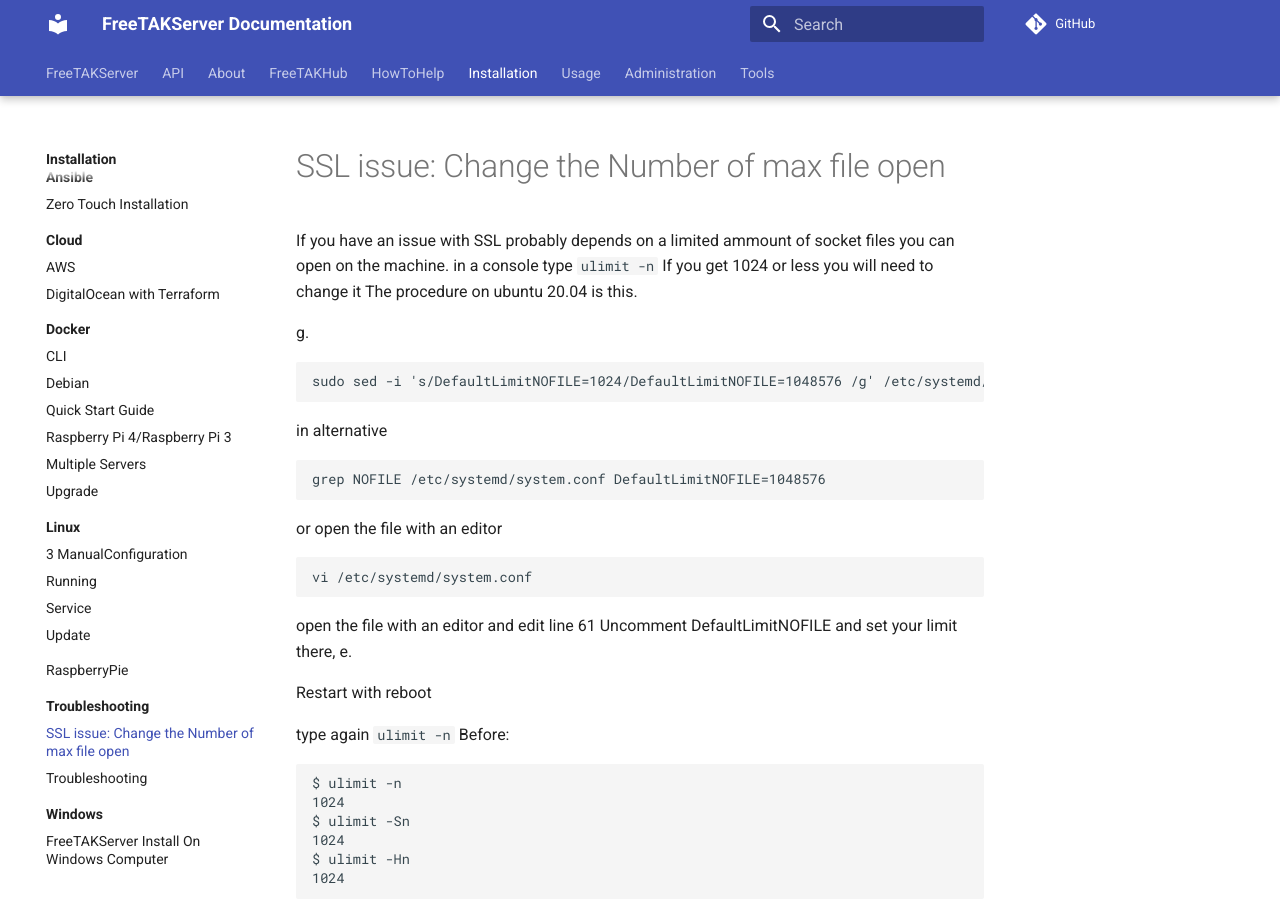
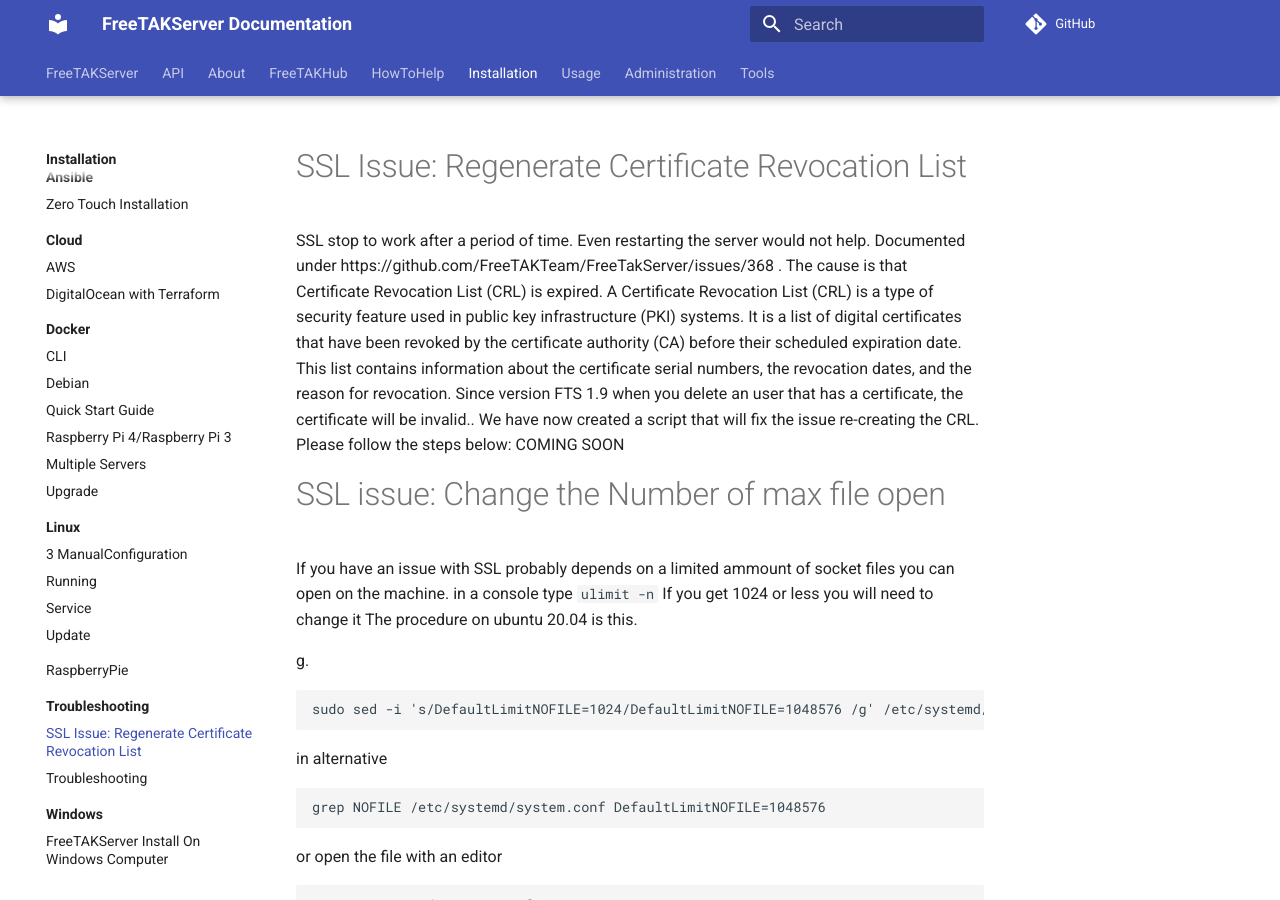
Before and after one commit to FreeTAKTeam/FreeTAKServer-User-Docs, an MkDocs documentation site: the page built from docs/docs/Installation/Troubleshooting/SocketIssue.md, in a window 1280 px wide and 900 px high. Built offline with MkDocs 1.6.1 and Material for MkDocs 9.7.7, drawn with Linux system fonts in a browser that asks for light colours; comment, search, counter and statistics services are not loaded; the version menu is left out.

Commit message:
SSL Issue: Regenerate Certificate Revocation List

```diff
--- a/docs/docs/Installation/Troubleshooting/SocketIssue.md
+++ b/docs/docs/Installation/Troubleshooting/SocketIssue.md
@@ -1,3 +1,10 @@
+# SSL Issue: Regenerate Certificate Revocation List
+SSL stop to work after a period of time. Even restarting the server would not help. Documented under https://github.com/FreeTAKTeam/FreeTakServer/issues/368 . The cause is that  Certificate Revocation List (CRL) is expired.
+A Certificate Revocation List (CRL) is a type of security feature used in public key infrastructure (PKI) systems. It is a list of digital certificates that have been revoked by the certificate authority (CA) before their scheduled expiration date. This list contains information about the certificate serial numbers, the revocation dates, and the reason for revocation.  Since version FTS 1.9 when you delete an user that has a certificate, the certificate will be invalid.. We have now created a script that will fix the issue re-creating the CRL.
+Please follow the steps below:
+ COMING SOON
+
+
 # SSL issue: Change the Number of max file open
 If you have an issue with SSL probably depends on a limited ammount of socket files you can open on the machine.
 in a console type
```
